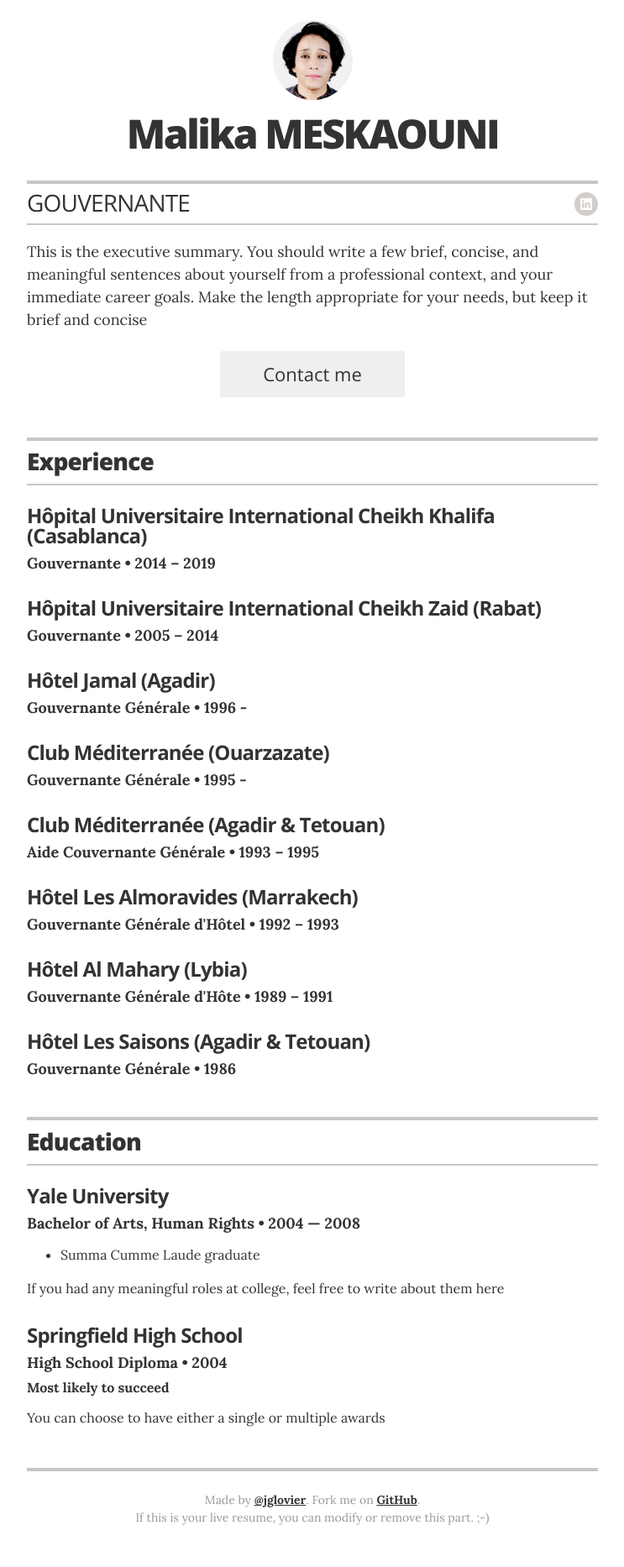
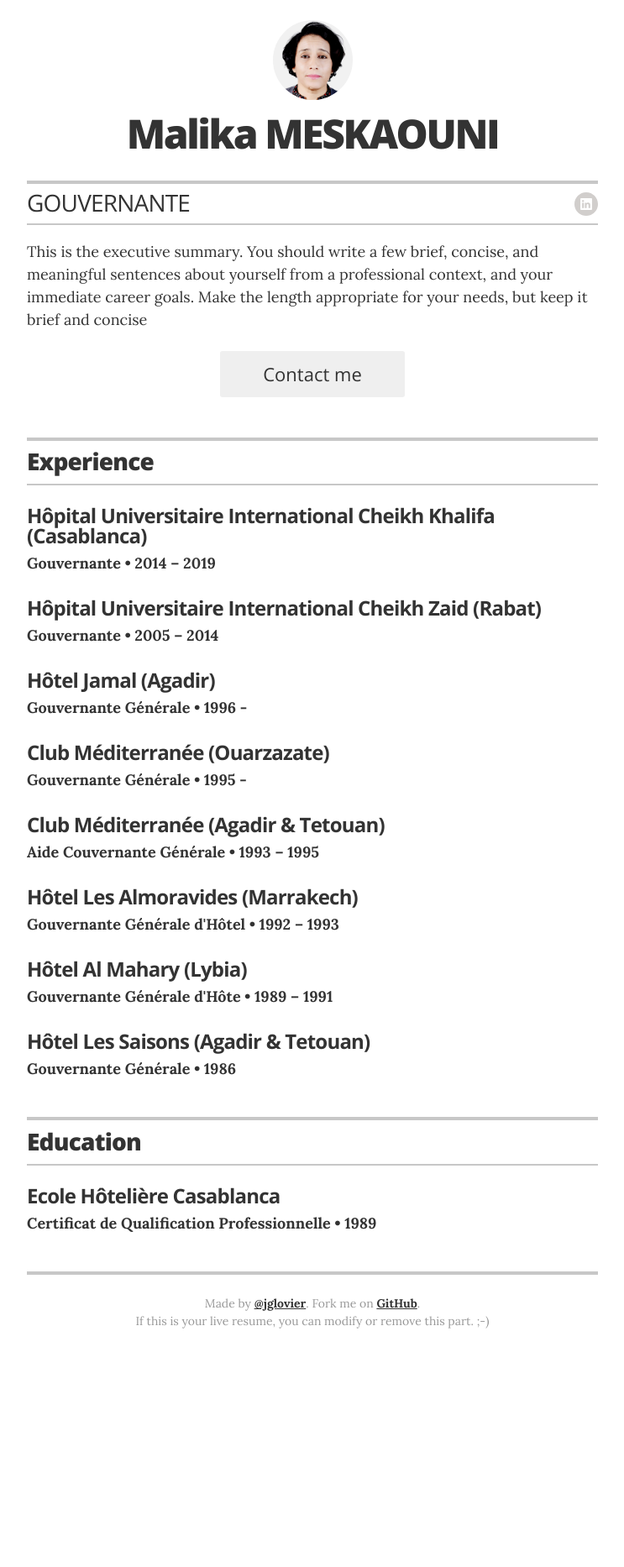
Before and after one commit to Malika-Meskaouni/Malika-Meskaouni.github.io, a Jekyll site: the page built from index.html, in a window 1280 px wide. Shown: the whole page at 84% size, without its empty margins (268-1011 px from the left). Built offline with Jekyll 4.4.1, drawn with Linux system fonts in a browser that asks for light colours; after the commit the page ends 1632 px from its top, so only the background shows below that.

Commit message:
Update Education

```diff
--- a/_data/education.yml
+++ b/_data/education.yml
@@ -1,13 +1,13 @@
 # Degree
-- degree: Bachelor of Arts, Human Rights
-  uni: Yale University
-  year: 2004 &mdash; 2008
-  awards:
-    - award: Summa Cumme Laude graduate
-  summary: If you had any meaningful roles at college, feel free to write about them here
+- degree: Certificat de Qualification Professionnelle
+  uni: Ecole Hôtelière Casablanca
+  year: 1989
+  #awards:
+  #  - award: Summa Cumme Laude graduate
+  #summary: If you had any meaningful roles at college, feel free to write about them here
 
-- degree: High School Diploma
-  uni: Springfield High School
-  year: 2004
-  award: Most likely to succeed
-  summary: You can choose to have either a single or multiple awards
+#- degree: High School Diploma
+#  uni: Springfield High School
+#  year: 2004
+#  award: Most likely to succeed
+#  summary: You can choose to have either a single or multiple awards
```
